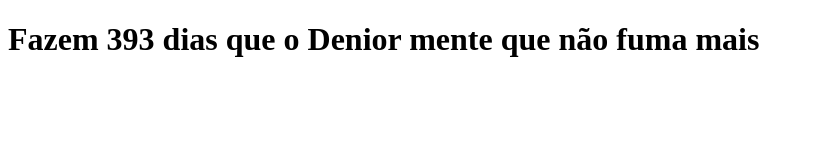
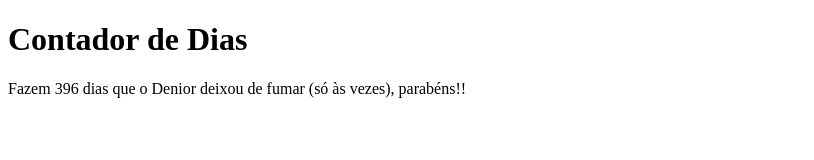
Before and after one commit to barbaraspherograma/Quantos-dias-sem-fumar, a plain HTML site: page index.html in a window 1280 px wide. Shown: the whole page, without its empty margins (0-814 px from the left). Drawn offline with Linux system fonts and the light colour scheme.

Commit message:
Add files via upload

```diff
--- a/index.html
+++ b/index.html
@@ -1,33 +1,33 @@
 <!DOCTYPE html>
-<html lang="pt-BR">
+<html lang="pt-br">
 <head>
     <meta charset="UTF-8">
     <meta name="viewport" content="width=device-width, initial-scale=1.0">
     <title>Contador de Dias</title>
     <script>
-        // Função para calcular os dias desde 26/10/2023
-        function calcularDias() {
-            // Data de início
-            const dataInicio = new Date("2023-10-26");
+        function contarDias() {
+            // Data inicial: 23 de outubro de 2023
+            const dataInicio = new Date("2023-10-23");
 
             // Data atual
             const dataAtual = new Date();
 
-            // Calculando a diferença em milissegundos
-            const diff = dataAtual - dataInicio;
+            // Calcular a diferença em milissegundos
+            const diferenca = dataAtual - dataInicio;
 
-            // Convertendo de milissegundos para dias
-            const dias = Math.floor(diff / (1000 * 60 * 60 * 24));
+            // Converter a diferença para dias
+            const dias = Math.floor(diferenca / (1000 * 60 * 60 * 24));
 
-            // Atualizando o conteúdo do título
-            document.getElementById("titulo").innerText = `Fazem ${dias} dias que o Denior mente que não fuma mais`;
+            // Exibir o número de dias na mensagem personalizada
+            document.getElementById("contador").textContent = `Fazem ${dias} dias que o Denior deixou de fumar (só às vezes), parabéns!!`;
         }
 
-        // Chamando a função assim que a página carregar
-        window.onload = calcularDias;
+        // Chamar a função assim que a página carregar
+        window.onload = contarDias;
     </script>
 </head>
 <body>
-    <h1 id="titulo"></h1>
+    <h1>Contador de Dias</h1>
+    <p id="contador"></p>
 </body>
 </html>
```
